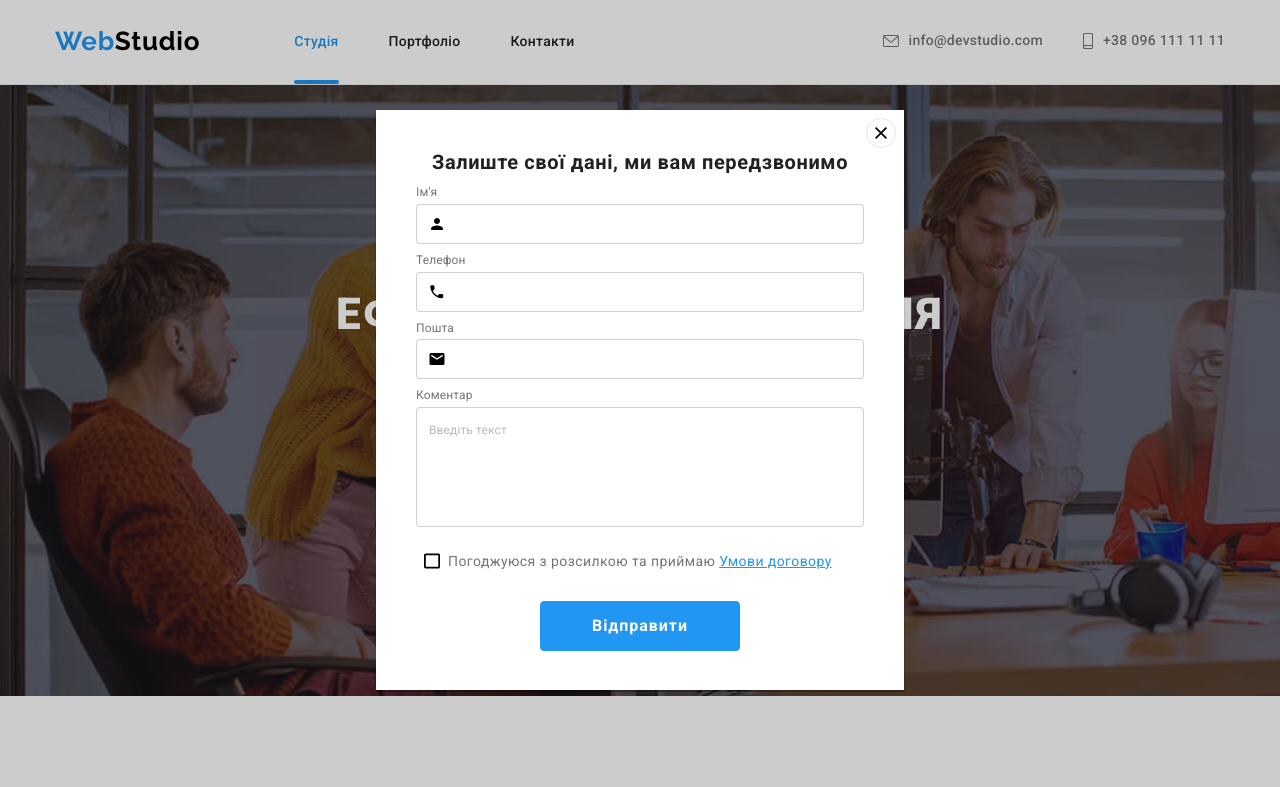
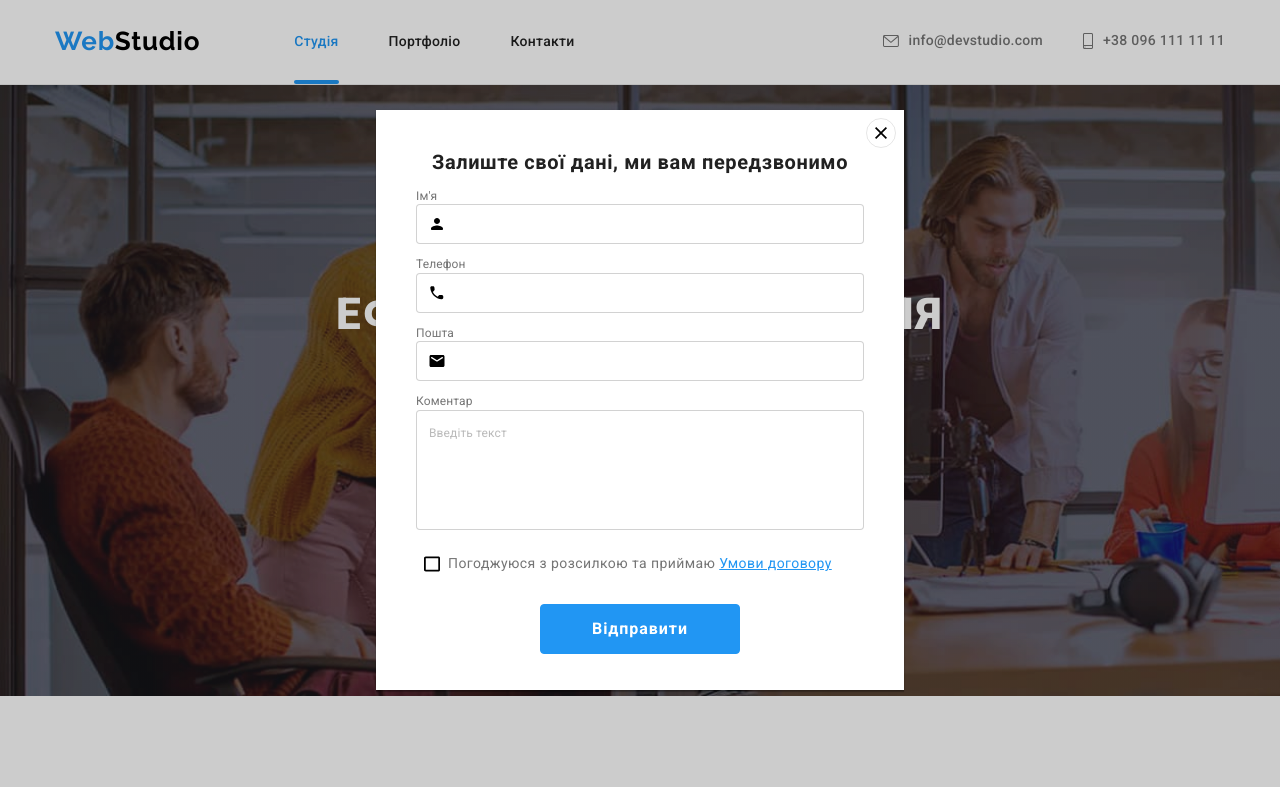
Before and after one commit to Vitalina28/goit-markup-hw-06, a plain HTML site: page index.html in a window 1280 px wide. Both pictures are taken after a click on the button "Замовити послугу". Shown: the top 787 px of the page. Drawn offline with nearby package versions, Linux system fonts and the light colour scheme.

Commit message:
corrected html

```diff
--- a/index.html
+++ b/index.html
@@ -386,7 +386,7 @@
             <p class="modal-subscription">Залиште свої дані, ми вам передзвонимо</p>
             <form  class="contact-form">
                 <label class="contact-form-label">
-                    <p class="contact-form-field">Ім'я</p>
+                    <span class="contact-form-field">Ім'я</span>
                     <span class="contact-form-input-wrapper">
                         <input class="contact-form-input" type="text" name="name">
                         <svg class="contact-form-input-icon" width="18" height="18">
@@ -396,7 +396,7 @@
                 </label>
                 <label class="contact-form-label">
                     <!--<div class="contact-form-field">bvbvbv</div>-->
-                    <p class="contact-form-field">Телефон</p>
+                    <span class="contact-form-field">Телефон</span>
                     <span class="contact-form-input-wrapper">
                         <input class="contact-form-input" type="tel" name="phone">
                         <svg class="contact-form-input-icon" width="18" height="18">
@@ -405,7 +405,7 @@
                     </span>
                 </label>
                 <label class="contact-form-label">
-                    <p class="contact-form-field">Пошта</p>
+                    <span class="contact-form-field">Пошта</span>
                     <span class="contact-form-input-wrapper">
                         <input class="contact-form-input" type="email" name="mail" id="mail">
                         <svg class="contact-form-input-icon" width="18" height="18">
@@ -414,7 +414,7 @@
                     </span>
                 </label>
                 <label class="contact-form-label-message">
-                    <p class="contact-form-field">Коментар</p>
+                    <span class="contact-form-field">Коментар</span>
                     <textarea class="contact-form-message" name="comment" placeholder="Введіть текст"></textarea>
                 </label>
                 <label class="contact-form-checkbox-label" for="consent">
@@ -425,7 +425,7 @@
                     <svg class="contact-form-checkbox checkbox-hidden" width="16" height="16">
                         <use href="./images/icons.svg#icon-check"></use>
                     </svg>
-                    <p class="policy-checkbox checkbox"> Погоджуюся з розсилкою та приймаю <a class="checkbox-link" href=""> Умови договору</a></p>
+                    <span class="policy-checkbox checkbox"> Погоджуюся з розсилкою та приймаю <a class="checkbox-link" href=""> Умови договору</a></span>
                </label>
                <button class="contact-submit-btn" type="submit">Відправити</button>
             </form>
```
